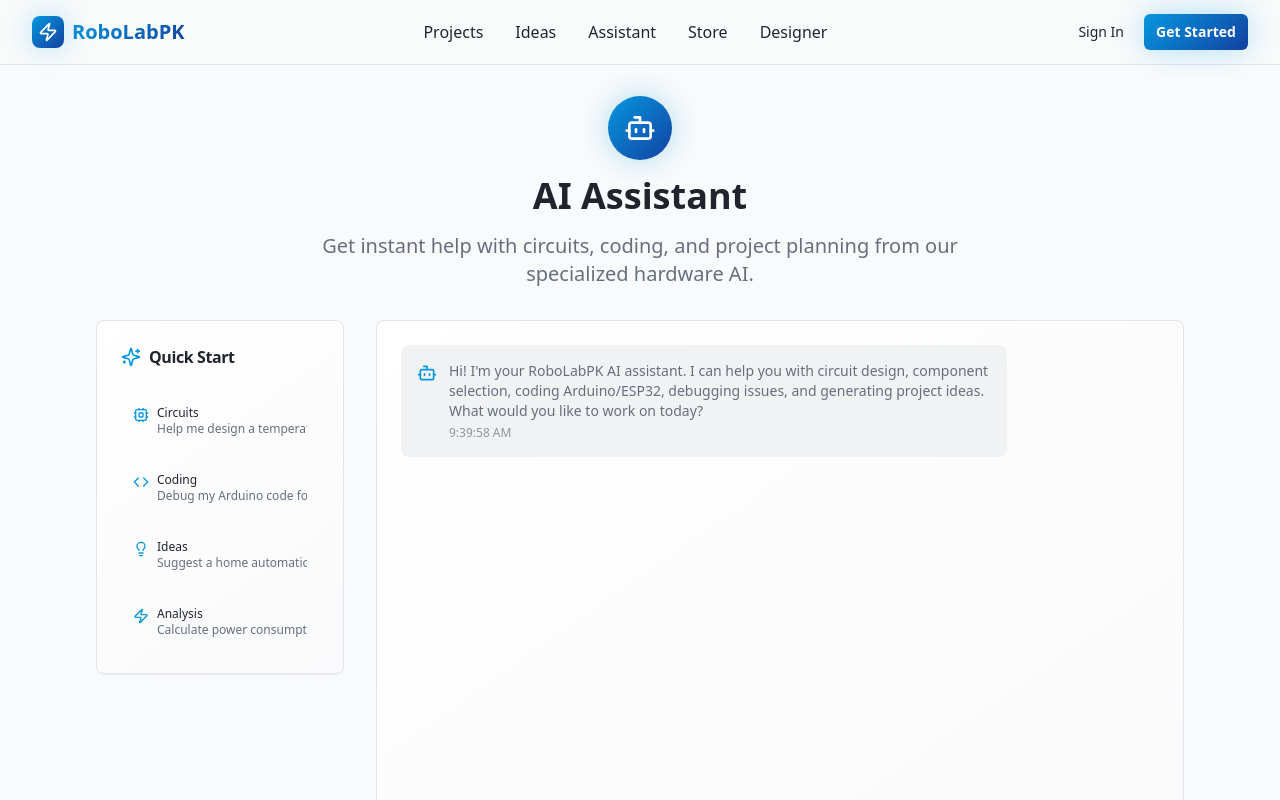
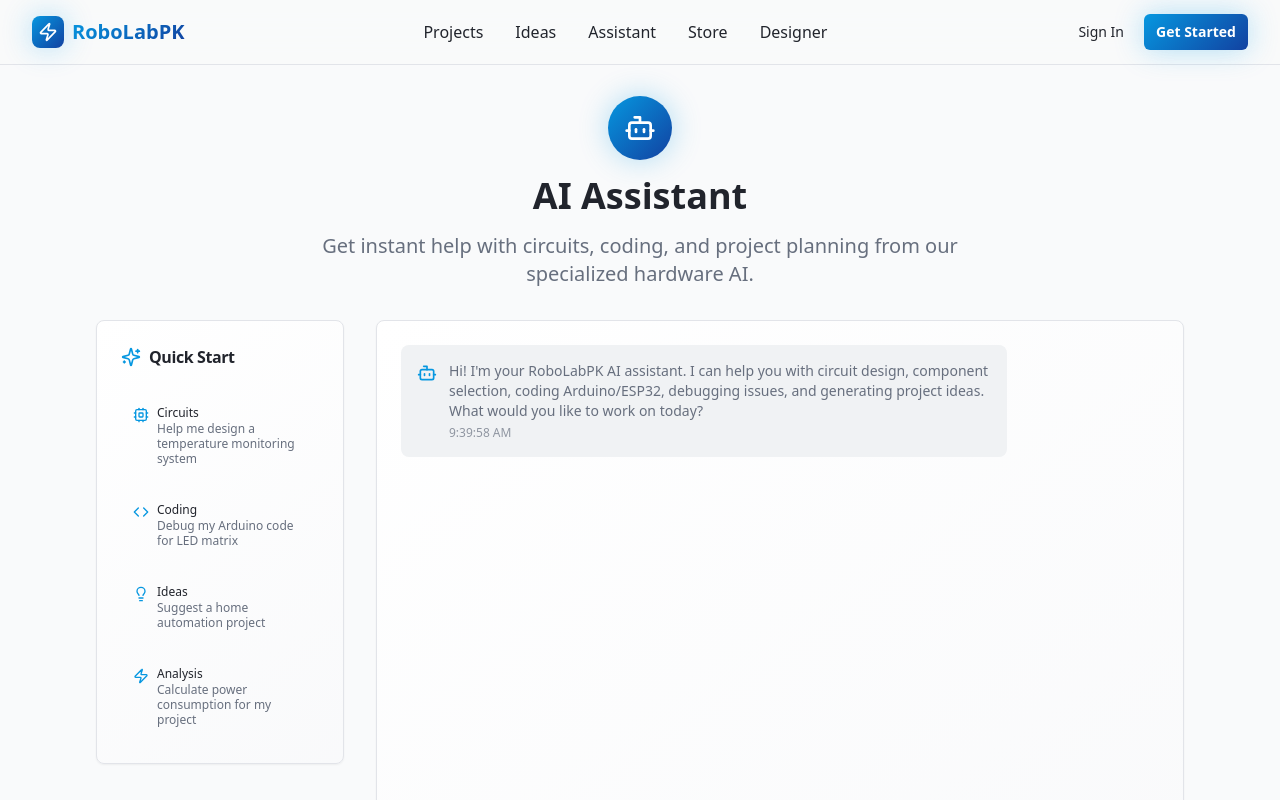
Before and after one commit to AliArfa852/RoboLab, a React (Vite) app: page /assistant in a window 1280 px wide. Shown: the top 800 px of the page. Built offline with nearby package versions, Linux system fonts and the light colour scheme.

Commit message:
Fix text overflow in Assistant page
Ensure text wraps correctly in the Assistant page to prevent content from being cut off.

```diff
--- a/src/pages/Assistant.tsx
+++ b/src/pages/Assistant.tsx
@@ -97,8 +97,8 @@ const Assistant = () => {
                       <div className="flex items-start space-x-2 w-full">
                         <prompt.icon className="w-4 h-4 text-primary mt-0.5 flex-shrink-0" />
                         <div className="min-w-0 flex-1 overflow-hidden">
-                          <div className="text-xs font-medium truncate">{prompt.category}</div>
-                          <div className="text-xs text-muted-foreground break-words hyphens-auto leading-tight">{prompt.text}</div>
+                          <div className="text-xs font-medium break-words">{prompt.category}</div>
+                          <div className="text-xs text-muted-foreground break-words leading-tight whitespace-normal">{prompt.text}</div>
                         </div>
                       </div>
                     </Button>
```
